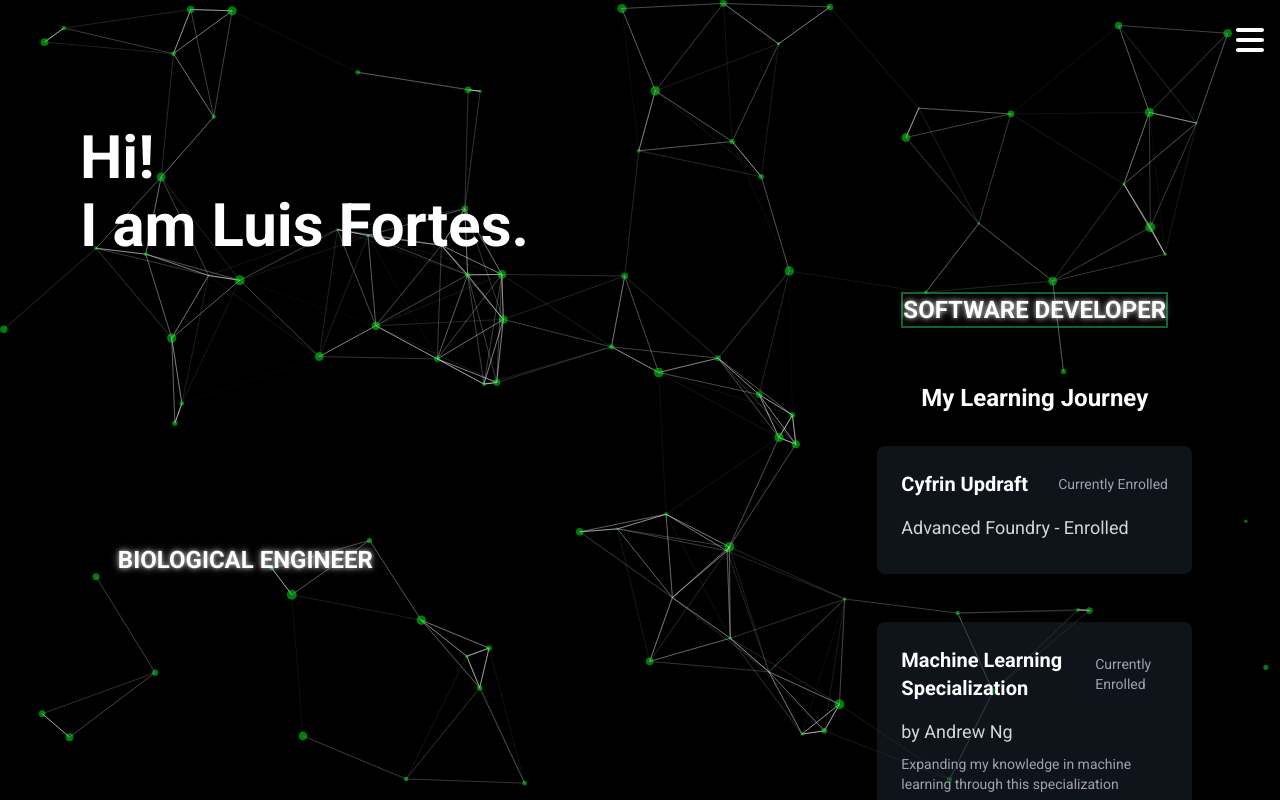
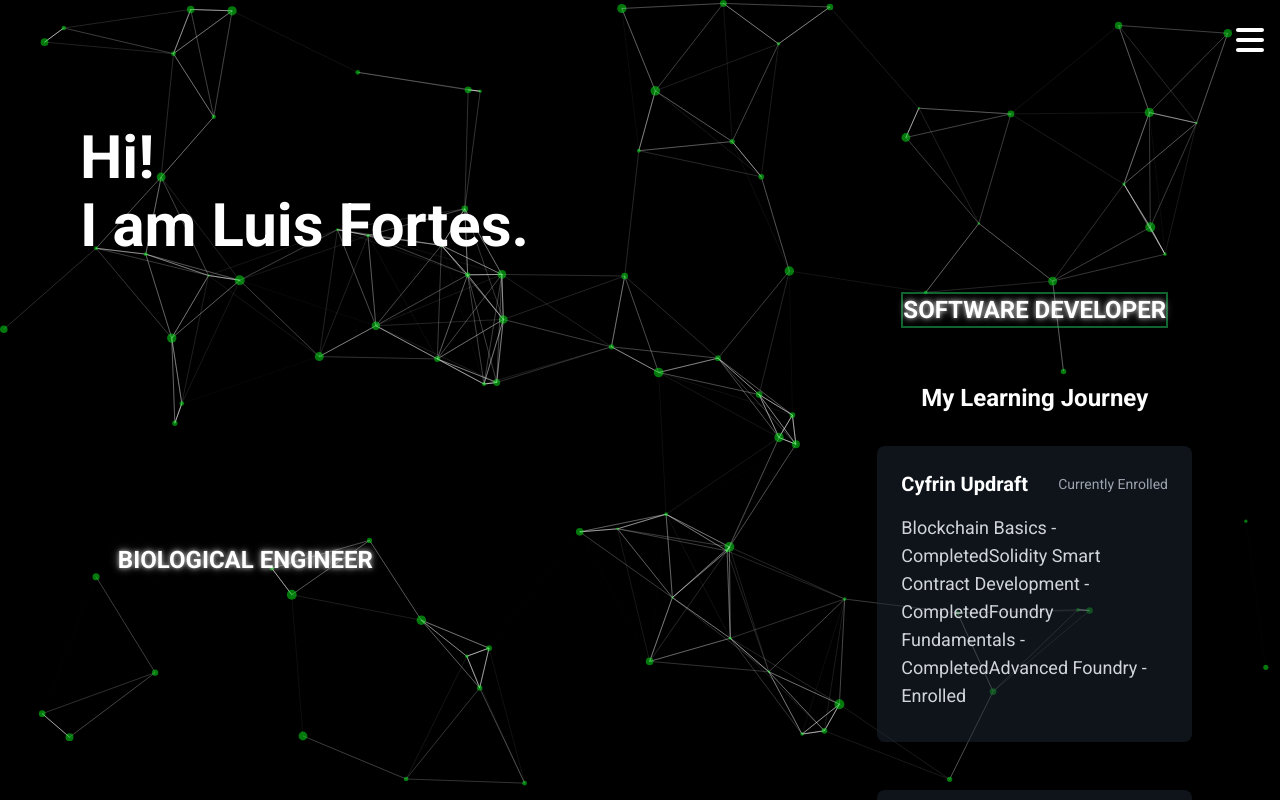
Before and after one commit to 0xfortes/Personal-CV, a Next.js app: page / in a window 1280 px wide. Both pictures are taken after a click on the button "SOFTWARE DEVELOPER". Shown: the top 800 px of the page. Built offline with nearby package versions, Linux system fonts and the light colour scheme.

Commit message:
Updated SW RoleInfo

```diff
--- a/components/RoleInfo.js
+++ b/components/RoleInfo.js
@@ -39,10 +39,12 @@ const RoleInfo = ({ role, isActive }) => {
             {
               date: "Currently Enrolled",
               title: "Cyfrin Updraft",
-              subtitle: "Blockchain Basics - Completed",
-              subtitle: "Solidity Smart Contract Development - Completed",
-              subtitle: "Foundry Fundamentals - Completed",
-              subtitle: "Advanced Foundry - Enrolled",
+              subtitle: [
+                "Blockchain Basics - Completed",
+                "Solidity Smart Contract Development - Completed",
+                "Foundry Fundamentals - Completed",
+                "Advanced Foundry - Enrolled"
+              ]
             },
             {
               date: "Currently Enrolled",
```
